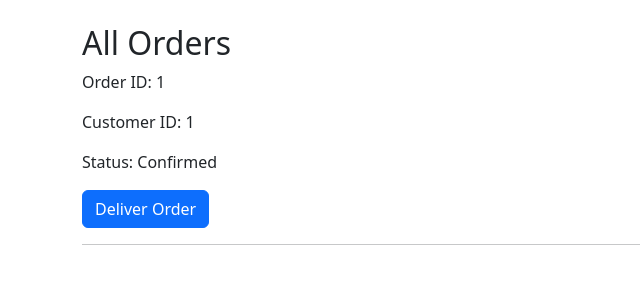
After one commit to Himeshpopat/Veloxa, a Flask app: page /admin_orders in a window 1280 px wide. The commit adds this page. Shown: the top 300 px of the page, without its empty margins (0-640 px from the left). Run offline with Flask 3, Linux system fonts and the light colour scheme; tables that the repository leaves empty hold one stand-in row (values such as "Sample post").

Commit message:
Products

```diff
--- a/app.py
+++ b/app.py
@@ -1,5 +1,5 @@
-from flask import Flask, render_template, request, session
-from models import db, Customer, Product, Cart
+from flask import Flask, render_template, request, session, redirect
+from models import db, Customer, Product, Cart, Order, OrderItem
 
 app = Flask(__name__)
 app.secret_key = 'mysecretkey'
@@ -114,6 +114,8 @@ def add_product():
 
 @app.route('/products')
 def products():
+    order_id = request.args.get('order_id')
+
     products = Product.query.all()
 
     return render_template(
@@ -165,7 +167,7 @@ def add_to_cart(product_id):
 
     db.session.commit()
 
-    return "Product Added To Cart"
+    return redirect('/cart')
 
 @app.route('/cart')
 def cart():
@@ -176,11 +178,12 @@ def cart():
         customer_id=customer_id
     ).all()
 
+    total = 0
     cart_data = []
 
     for item in cart_items:
-
         product = Product.query.get(item.product_id)
+        total += product.price * item.quantity
 
         cart_data.append({
             'product': product,
@@ -189,7 +192,294 @@ def cart():
 
     return render_template(
         'cart.html',
-        cart_data=cart_data
+        cart_data=cart_data,
+        total=total
+    )
+
+@app.route('/remove_from_cart/<int:product_id>')
+def remove_from_cart(product_id):
+
+    customer_id = session['customer_id']
+
+    cart_item = Cart.query.filter_by(
+        customer_id=customer_id,
+        product_id=product_id
+    ).first()
+
+    db.session.delete(cart_item)
+    db.session.commit()
+
+    return redirect('/cart')
+
+@app.route('/increase_quantity/<int:product_id>')
+def increase_quantity(product_id):
+
+    customer_id = session['customer_id']
+
+    cart_item = Cart.query.filter_by(
+        customer_id=customer_id,
+        product_id=product_id
+    ).first()
+
+    cart_item.quantity += 1
+
+    db.session.commit()
+
+    return redirect('/cart')
+
+@app.route('/decrease_quantity/<int:product_id>')
+def decrease_quantity(product_id):
+
+    customer_id = session['customer_id']
+
+    cart_item = Cart.query.filter_by(
+        customer_id=customer_id,
+        product_id=product_id
+    ).first()
+
+    cart_item.quantity -= 1
+
+    db.session.commit()
+
+    return redirect('/cart')
+
+@app.route('/place_order')
+def place_order():
+
+    customer_id = session['customer_id']
+
+    order = Order(
+        customer_id=customer_id,
+        status='Pending'
+    )
+
+    db.session.add(order)
+    db.session.commit()
+
+    cart_items = Cart.query.filter_by(
+        customer_id=customer_id
+    ).all()
+
+    for item in cart_items:
+
+        order_item = OrderItem(
+            order_id=order.id,
+            product_id=item.product_id,
+            quantity=item.quantity
+        )
+
+        db.session.add(order_item)
+
+    db.session.commit()
+
+    for item in cart_items:
+        db.session.delete(item)
+
+    db.session.commit()
+
+    return redirect('/cart')
+
+@app.route('/my_orders')
+def my_orders():
+
+    customer_id = session['customer_id']
+
+    orders = Order.query.filter_by(
+        customer_id=customer_id
+    ).all()
+
+    return render_template(
+        'my_orders.html',
+        orders=orders
+    )
+
+@app.route('/order_details/<int:order_id>')
+def order_details(order_id):
+
+    order_items = OrderItem.query.filter_by(
+        order_id=order_id
+    ).all()
+
+    order_data = []
+    total = 0
+
+    for item in order_items:
+
+        product = Product.query.get(item.product_id)
+
+        item_total = product.price * item.quantity
+        total += item_total
+
+        order_data.append({
+            'product': product,
+            'quantity': item.quantity,
+            'item_total': item_total
+        })
+
+    return render_template(
+        'order_details.html',
+        order_data=order_data,
+        total=total
+    )
+
+@app.route('/admin_orders')
+def admin_orders():
+
+    orders = Order.query.all()
+
+    return render_template(
+        'admin_orders.html',
+        orders=orders
+    )
+
+@app.route('/confirm_order/<int:order_id>')
+def confirm_order(order_id):
+
+    order = Order.query.get(order_id)
+
+    if order.status == 'Pending':
+        order.status = 'Confirmed'
+
+    db.session.commit()
+
+    return redirect('/admin_orders')
+
+@app.route('/cancel_order/<int:order_id>')
+def cancel_order(order_id):
+
+    order = Order.query.get(order_id)
+
+    if order.status == 'Pending':
+        order.status = 'Cancelled'
+        db.session.commit()
+
+    return redirect('/admin_orders')
+
+@app.route('/deliver_order/<int:order_id>')
+def deliver_order(order_id):
+
+    order = Order.query.get(order_id)
+
+    if order.status == 'Confirmed':
+        order.status = 'Delivered'
+
+    db.session.commit()
+
+    return redirect('/admin_orders')
+
+@app.route('/customer_cancel_order/<int:order_id>')
+def customer_cancel_order(order_id):
+
+    customer_id = session['customer_id']
+
+    order = Order.query.get(order_id)
+
+    if order.customer_id == customer_id and order.status == 'Pending':
+        order.status = 'Cancelled'
+        db.session.commit()
+
+    return redirect('/my_orders')
+
+@app.route('/edit_order/<int:order_id>')
+def edit_order(order_id):
+
+    customer_id = session['customer_id']
+
+    order = Order.query.get(order_id)
+
+    if order.customer_id != customer_id:
+        return redirect('/my_orders')
+
+    order_items = OrderItem.query.filter_by(
+        order_id=order_id
+    ).all()
+
+    order_data = []
+
+    for item in order_items:
+
+        product = Product.query.get(item.product_id)
+
+        order_data.append({
+            'product': product,
+            'quantity': item.quantity,
+            'item_id': item.id
+        })
+
+    return render_template(
+        'edit_order.html',
+        order_id=order_id,
+        order_data=order_data
+    )
+
+@app.route('/increase_order_quantity/<int:item_id>')
+def increase_order_quantity(item_id):
+
+    customer_id = session['customer_id']
+    item = OrderItem.query.get(item_id)
+    order = Order.query.get(item.order_id)
+
+    if order.customer_id != customer_id:
+        return redirect('/my_orders')
+
+    item.quantity += 1
+
+    db.session.commit()
+    return redirect(f'/edit_order/{item.order_id}')
+
+@app.route('/decrease_order_quantity/<int:item_id>')
+def decrease_order_quantity(item_id):
+
+    customer_id = session['customer_id']
+    item = OrderItem.query.get(item_id)
+    order = Order.query.get(item.order_id)
+
+    if order.customer_id != customer_id:
+        return redirect('/my_orders')
+
+    if item.quantity > 1:
+        item.quantity -= 1
+
+    db.session.commit()
+
+    return redirect(f'/edit_order/{item.order_id}')
+
+@app.route('/remove_order_item/<int:item_id>')
+def remove_order_item(item_id):
+
+    customer_id = session['customer_id']
+
+    item = OrderItem.query.get(item_id)
+    order_id = item.order_id
+    order = Order.query.get(item.order_id)
+
+    if order.customer_id != customer_id:
+        return redirect('/my_orders')
+
+    db.session.delete(item)
+    db.session.commit()
+
+    remaining_items = OrderItem.query.filter_by(
+    order_id=order_id
+    ).all()
+
+    if len(remaining_items) == 0 :
+        order = Order.query.get(order_id)
+        order.status = 'Cancelled'
+
+    db.session.commit()
+
+    return redirect(f'/edit_order/{order_id}')
+
+@app.route('/add_product_to_order/<int:order_id>')
+def add_product_to_order(order_id):
+
+    products = Product.query.all()
+
+    return render_template(
+        'products.html',
+        products=products,
+        order_id=order_id
     )
 
 with app.app_context():
--- /dev/null
+++ b/templates/admin_orders.html
@@ -0,0 +1,54 @@
+<!DOCTYPE html>
+<html>
+
+<head>
+    <title>All Orders</title>
+
+    <link href="https://cdn.jsdelivr.net/npm/bootstrap@5.3.3/dist/css/bootstrap.min.css" rel="stylesheet">
+</head>
+
+<body class="container mt-4">
+
+    <h2>All Orders</h2>
+
+    {% for order in orders %}
+
+    <p>
+        Order ID: {{ order.id }}
+    </p>
+
+    <p>
+        Customer ID: {{ order.customer_id }}
+    </p>
+
+    <p>
+        Status: {{ order.status }}
+    </p>
+
+    {% if order.status == 'Pending' %}
+
+    <a href="/confirm_order/{{ order.id }}" class="btn btn-success">
+        Confirm Order
+    </a>
+
+    <a href="/cancel_order/{{ order.id }}" class="btn btn-danger">
+        Cancel Order
+    </a>
+
+    {% endif %}
+
+    {% if order.status == 'Confirmed' %}
+
+    <a href="/deliver_order/{{ order.id }}" class="btn btn-primary">
+        Deliver Order
+    </a>
+
+    {% endif %}
+
+    <hr>
+
+    {% endfor %}
+
+</body>
+
+</html>
```
Also changed, not shown: models.py (+16 -0 lines), templates/cart.html (+18 -2 lines), templates/edit_order.html (added, +50 -0 lines), templates/my_orders.html (added, +43 -0 lines), templates/order_details.html (added, +25 -0 lines), templates/products.html (+11 -1 lines), static/product_images/SS5.png (added), static/product_images/Screenshot 2026-05-24 220649.png (added).
